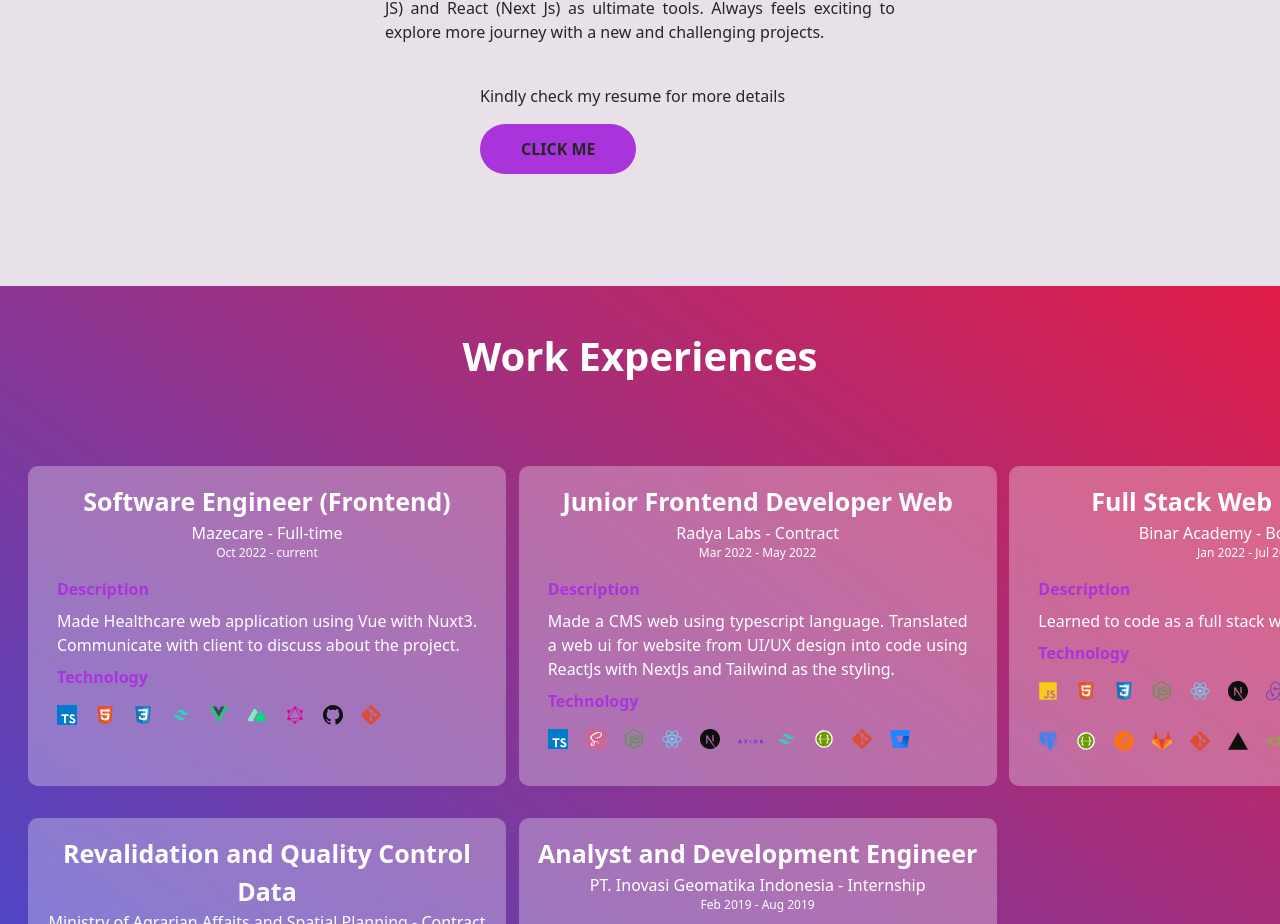
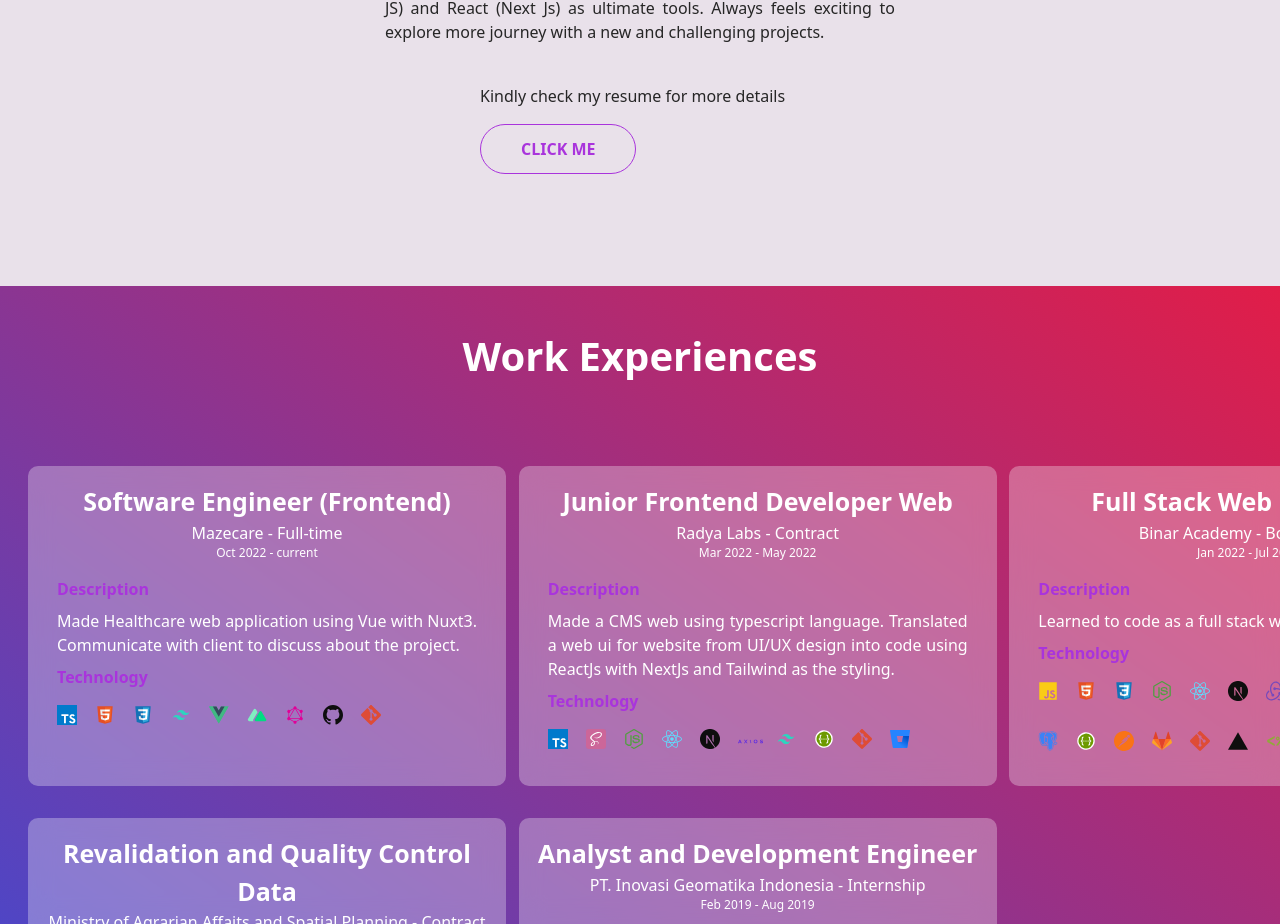
Before and after one commit to hanaw23/hanawidyatari, a Next.js app: page / in a window 1280 px wide. Shown: the part 1119-2043 px from the top of the page. Built offline with nearby package versions, Linux system fonts and the light colour scheme.

Commit message:
style: change style button

```diff
--- a/pages/aboutMe/index.jsx
+++ b/pages/aboutMe/index.jsx
@@ -20,7 +20,7 @@
         <p className="mb-4">Kindly check my resume for more details</p>
         <LinkButton
           children="CLICK ME"
-          className="border border-transparent bg-[#a934dc] rounded-[50px] hover:bg-transparent hover:border-[#a934dc] hover:text-[#a934dc] px-10 py-3 font-semibold"
+          className="border rounded-[50px]  px-10 py-3 font-semibold border-[#a934dc] text-[#a934dc] hover:bg-[#a934dc] hover:text-white dark:text-white dark:hover:bg-transparent dark:hover:border-[#a934dc] dark:hover:text-[#a934dc] dark:bg-[#a934dc]"
           onClick={() => (location.href = "assets/documents/HanaWidyatari-resume.pdf")}
         />
       </div>
```
